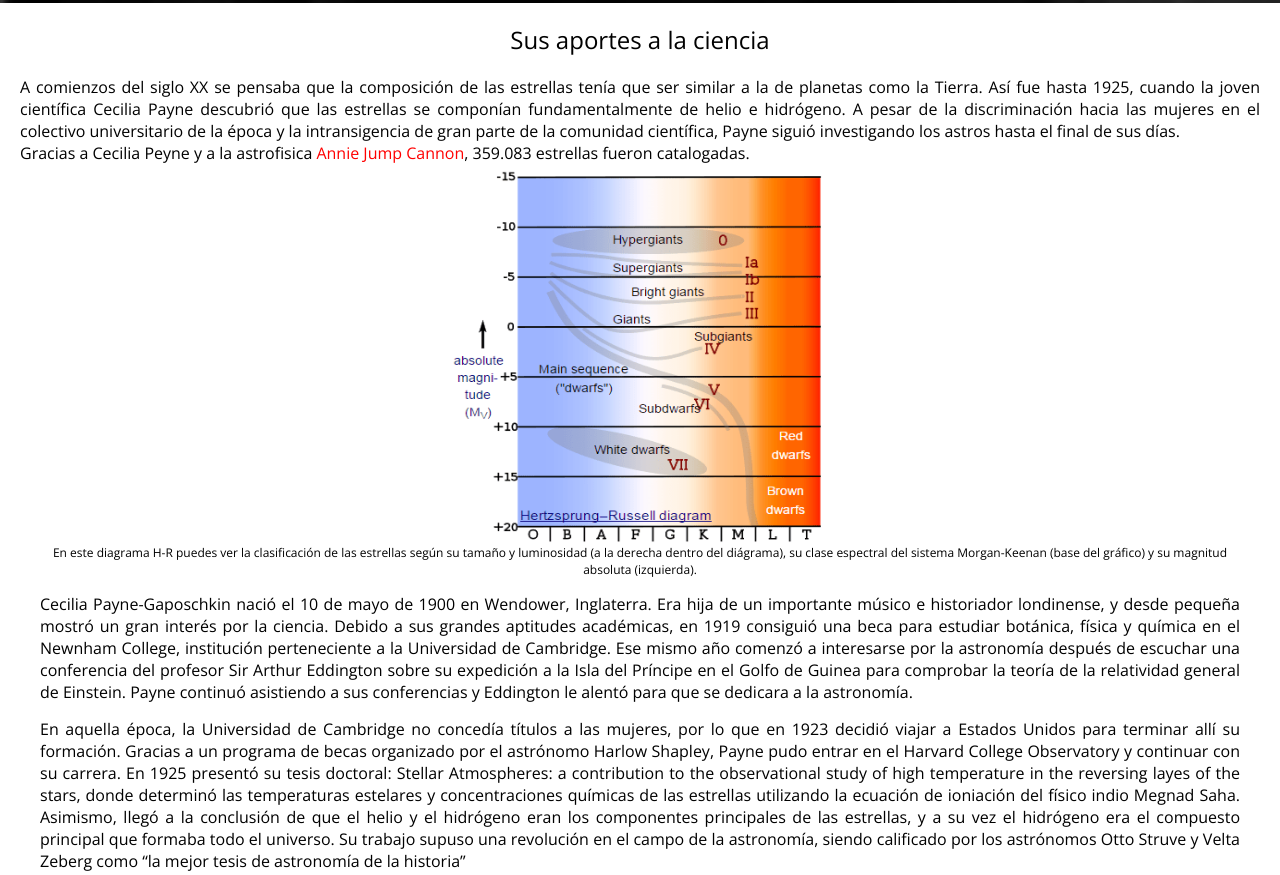
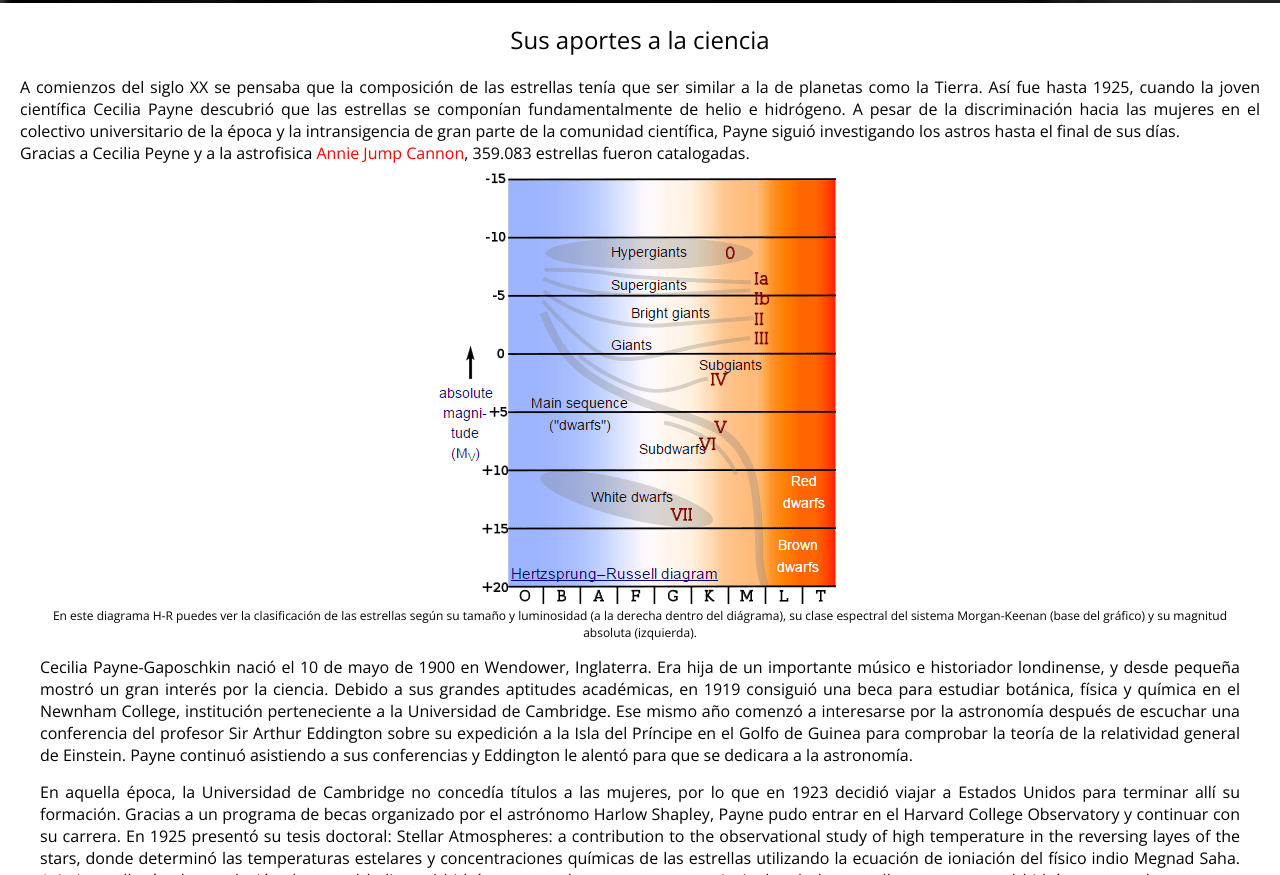
Before and after one commit to LeinaPulgarinT/tribute-page, a plain HTML site: page index.html in a window 1280 px wide. Shown: the part 897-1772 px from the top of the page. Drawn offline with nearby package versions, Linux system fonts and the light colour scheme.

Commit message:
correcciones

```diff
--- a/css/style.css
+++ b/css/style.css
@@ -7,7 +7,6 @@
 body {
     font-family: "Open Sans", sans-serif;
     text-align: justify;
-    /* justify-content: justify; */
 }
 
 header {
@@ -16,7 +15,6 @@ header {
     background-position: center;
     background-size: cover;
     background-attachment: fixed;
-    /* border: 1px solid grey; */
     width: 100%;
 }
 
@@ -28,22 +26,16 @@ header div {
 header div .title {
     display: flex;
     justify-content: flex-end;
-    /* border: 3px solid red; */
-    /* margin-top: 50px; */
     color: honeydew;
     letter-spacing: 2px;
     font-size: 110px;
     cursor: default;
     font-family: "Times New Roman", Times, serif;
-    /* font-weight: normal; */
-    /* text-transform: uppercase; */
 }
 
 header div h3 {
     display: flex;
     justify-content: flex-end;
-    /* border: 3px solid red; */
-    /* margin-top: 0px; */
     font-size: 25px;
     color: honeydew;
     letter-spacing: 2px;
@@ -61,12 +53,10 @@ header div h3 {
 }
 
 .main #image {
-    width: 100%;
-    height: 100%;
-    max-width: 380px;
-    max-height: 380px;
+    max-width: 100%;
     display: block;
     margin: auto;
+    height: auto;
 }
 
 .main #img-caption p {
@@ -97,11 +87,9 @@ header div h3 {
 }
 
 .biografia article p span {
-    /* display: inline-block; */
     width: 250px;
     float: right;
     text-align: right;
-    /* font-weight: normal; */
     margin: 15px 0 15px 15px;
     font-size: 25px;
     color: #999;
@@ -117,21 +105,14 @@ header div h3 {
 section,
 article,
 div {
-    /* margin-bottom: 30px; */
     margin-left: 20px;
     margin-right: 20px;
 }
 
-
-/* article {
-    font-size: 16px;
-} */
-
 .final {
-    background: url(./img3.jpg);
-    /* height: 200px; */
+    background-image: url(./img3.jpg);
     background-position: center;
-    background-size: cover;
+    /* background-size: cover; */
     background-attachment: fixed;
     margin-left: 0;
     margin-right: 0;
```
